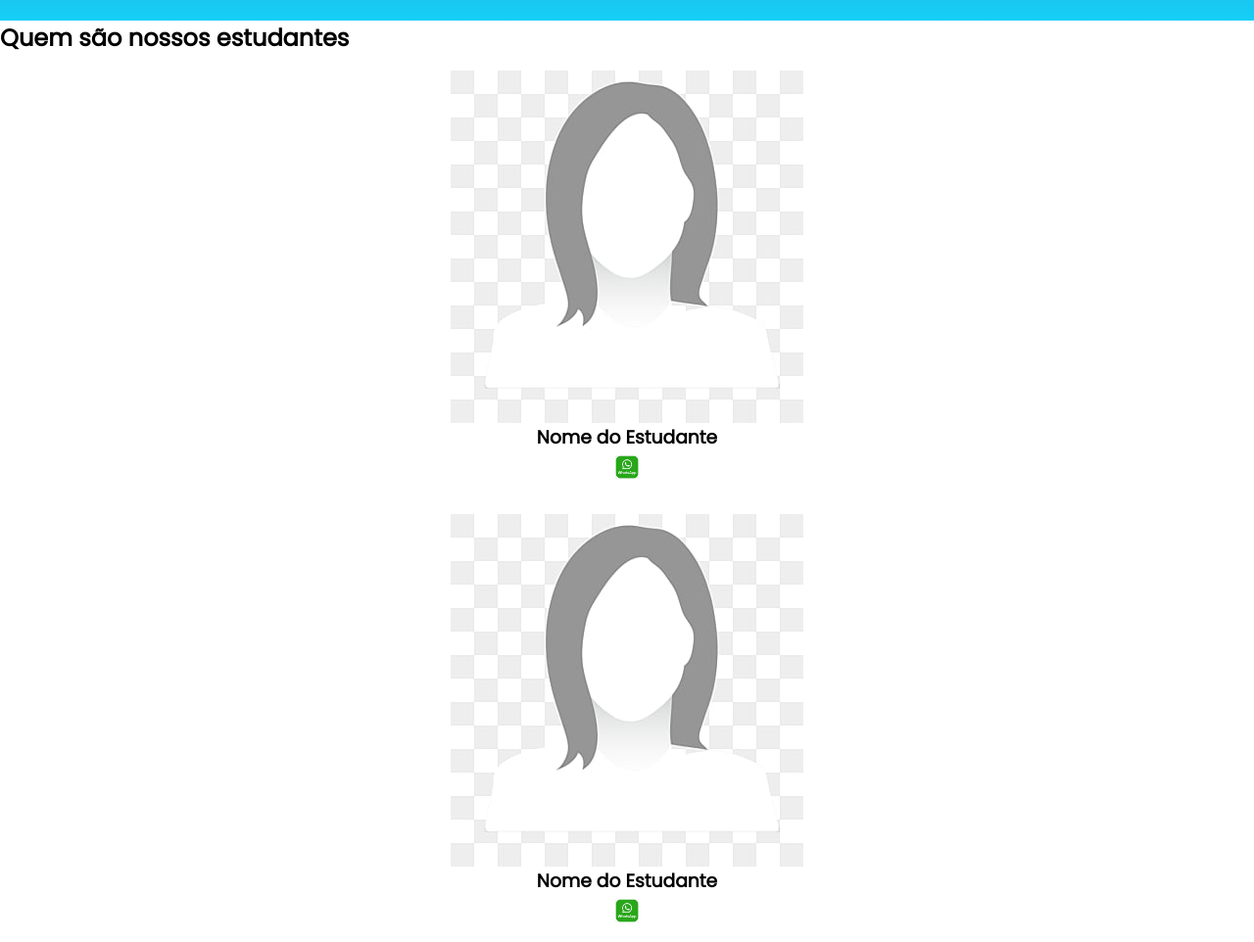
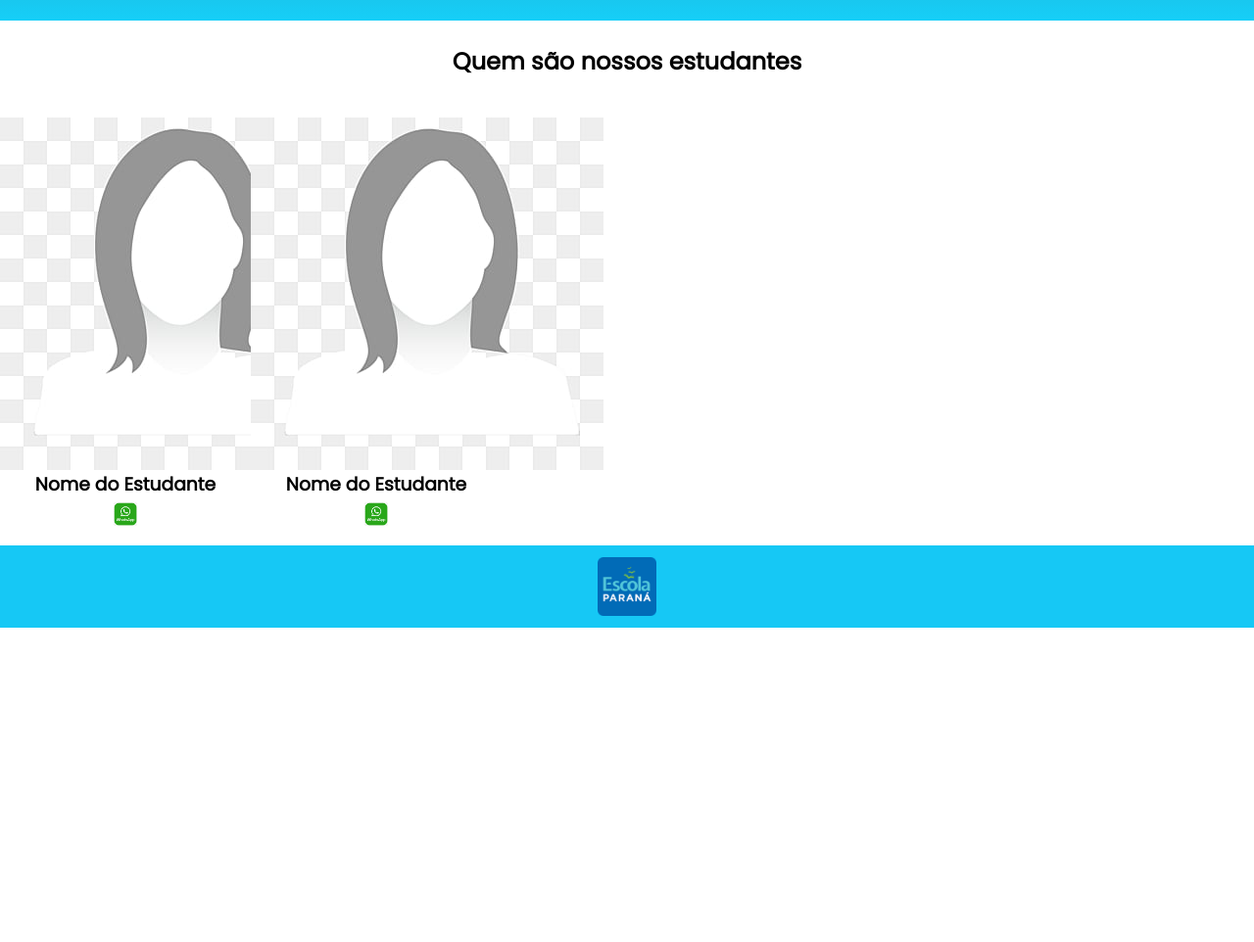
Before and after one commit to AnaPaulaEvaristo15/nahh, a plain HTML site: page index.html in a window 1280 px wide. Shown: the part 695-1657 px from the top of the page at 98% size. After the commit the page ends 1336 px from the top, so only its background shows below. Drawn offline with Linux system fonts and the light colour scheme.

Commit message:
Add files via upload

```diff
--- a/index.html
+++ b/index.html
@@ -15,12 +15,12 @@
     <header class="cabecalho">
         <img class="cabacalho-imagem" src="unnamed.png" alt="Imagem principal do site da turma do 2b">
         <ul>
-            <li class="cabecalho-lista-item">Escola</li>
-            <li class="cabecalho-lista-item">Estudante</li>
+            <li class="cabecalho-lista-item"><a href="#escola">Escola</a></li>
+            <li class="cabecalho-lista-item"><a href="#estudante">Estudante</a></li>
         </ul>
     </header>
 
-    <section class="escola">
+    <section id="escola">
         <div class="escola-div-conteudo">
             <h2 class="escola-titulo">Sobre a Escola</h2>
             <p class="escola-texto-um">A escola foi fundada em XXXX</p>
@@ -30,36 +30,38 @@
     </section>
 
     <!--AQUI VAI A SESSÃO ESTUDANTE-->
-    <section class="estudantes">
+    <section id="estudante">
         <h2 class="estudante-titulo">Quem são nossos estudantes</h2>
 
-        <div class="estudantes-todos">
+        <div class="estudante-todos">
+
+
 
             <!--inicio estudante-->
             <div class="estudante-div">
                 <img class="estudante-imagem" src="pngtree-gray-web-placeholder-avatar-png-image_3415737.jpg">
                 <h3 class="estudante-nome">Nome do Estudante</h3>
-                <img class="estudante-icone"
-                    src="png-clipart-whatsapp-message-icon-whatsapp-logo-whatsapp-logo-text-logo-thumbnail.png"
-                    alt="icone do whatsapp">
+                <a href="https://www.whatsapp.com/?lang=pt_br">
+                <img class="estudante-icone" src="png-clipart-whatsapp-message-icon-whatsapp-logo-whatsapp-logo-text-logo-thumbnail.png"alt="icone do whatsapp"></a>
             </div>
-            <!--fim estudante-->
 
-            <!--inicio estudante-->
+
             <div class="estudante-div">
                 <img class="estudante-imagem" src="pngtree-gray-web-placeholder-avatar-png-image_3415737.jpg">
                 <h3 class="estudante-nome">Nome do Estudante</h3>
-                <img class="estudante-icone"
-                    src="png-clipart-whatsapp-message-icon-whatsapp-logo-whatsapp-logo-text-logo-thumbnail.png"
-                    alt="icone do whatsapp">
+                <a href="https://www.whatsapp.com/?lang=pt_br">
+                <img class="estudante-icone" src="png-clipart-whatsapp-message-icon-whatsapp-logo-whatsapp-logo-text-logo-thumbnail.png"alt="icone do whatsapp"></a>
             </div>
             <!--fim estudante-->
 
         </div>
 
+</section>
 
+<footer class="rodape">
+    <img class="rodape-imagem" alt="descrição da minha imagem" src="unnamed.png">
 
-    </section>
+</footer>
 
 
 
--- a/style.css
+++ b/style.css
@@ -24,7 +24,7 @@
     width: 25%;
 }
 
-.escola{
+#escola{
     background-image: linear-gradient(#424e61, #16cff8);
     color: hsl(0, 0%, 100%);
     display: flex;
@@ -59,3 +59,20 @@ body{
     display: grid;
     grid-template-columns: 20% 20% 20% 20% 20%;
 }
+.estudante-titulo{
+    text-align: center;
+    padding: 24px 0;
+}
+.rodape{
+    background-color: #16c8f5;
+    text-align: center;
+}
+.rodape-imagem{
+    height: 60px;
+    padding: 12px 0;
+}
+.cabecalho-lista-item a{
+    text-decoration: none;
+    color: #e6e7ea;
+
+}
```
